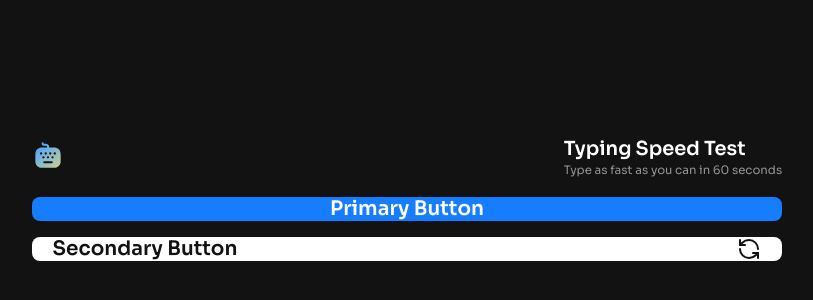
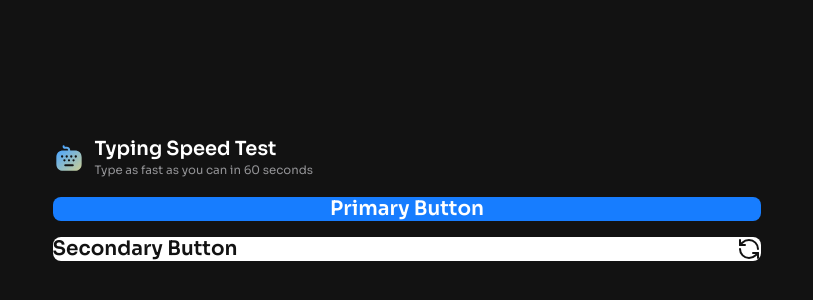
Before and after one commit to SouleymaneSy7/typing-speed-test, a React (Vite) app: page / in a window 1280 px wide. Shown: the part 200-500 px from the top of the page, without its empty margins (233-1046 px from the left). Built offline with nearby package versions, Linux system fonts and the light colour scheme.

Commit message:
feat(components/shared): update the logo component

```diff
--- a/src/components/shared/logo.tsx
+++ b/src/components/shared/logo.tsx
@@ -4,14 +4,14 @@ import Title from "../common/title";
 import { LogoIcon } from "../icons/icons.component";
 
 export const Logo = () => {
-  const isMobile = useIsMobile(400);
+  const isMobile = useIsMobile(550);
 
   return (
-    <Container className="flex items-start gap-125">
+    <Container className="gap-space-125 flex max-w-66.75 items-center">
       <LogoIcon />
 
       {!isMobile ? (
-        <Container className="flex flex-col gap-1">
+        <Container className="gap-space-50 flex flex-col">
           <Title level="h2" className="text-preset-logo-lg">
             Typing Speed Test
           </Title>
```
